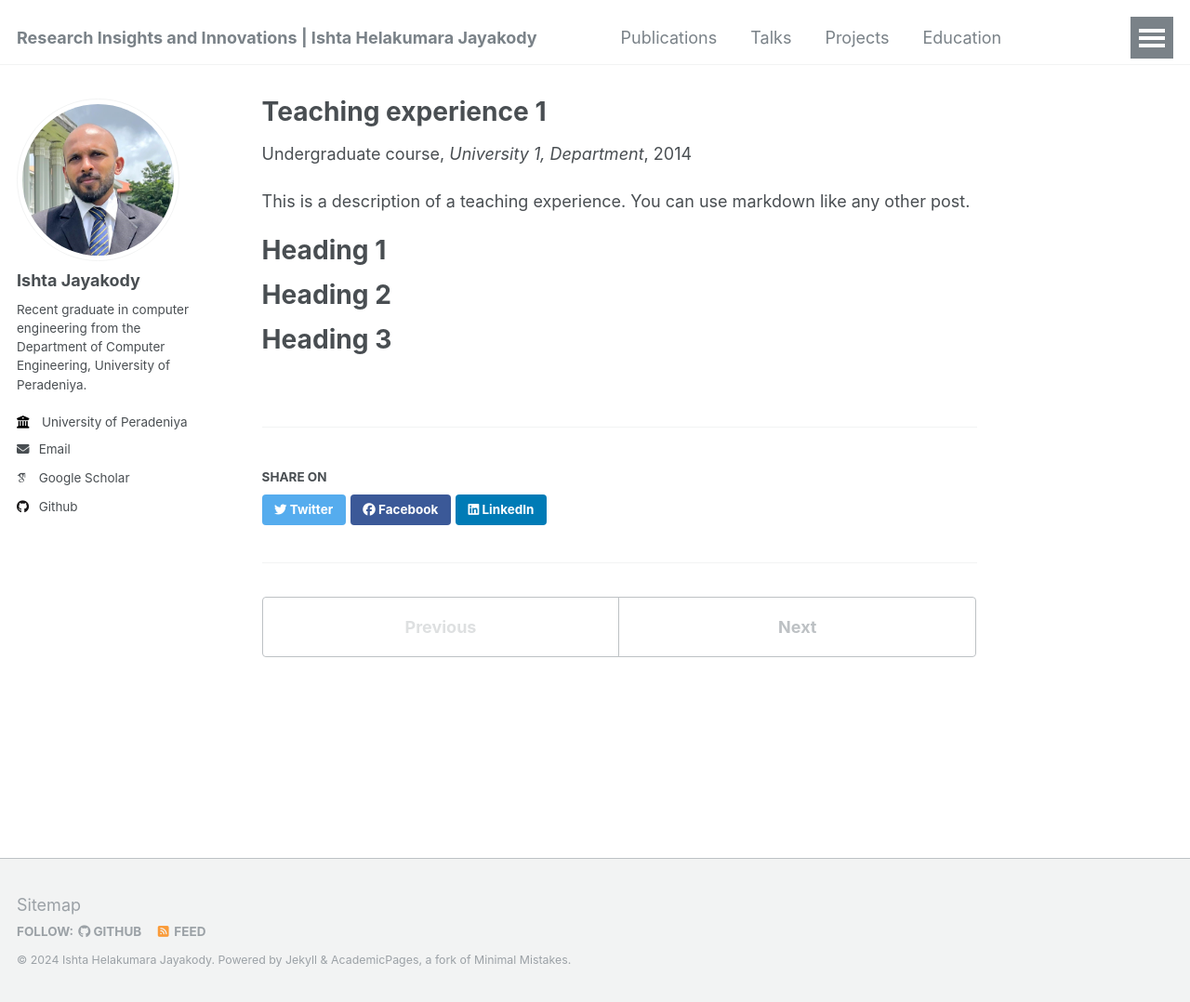
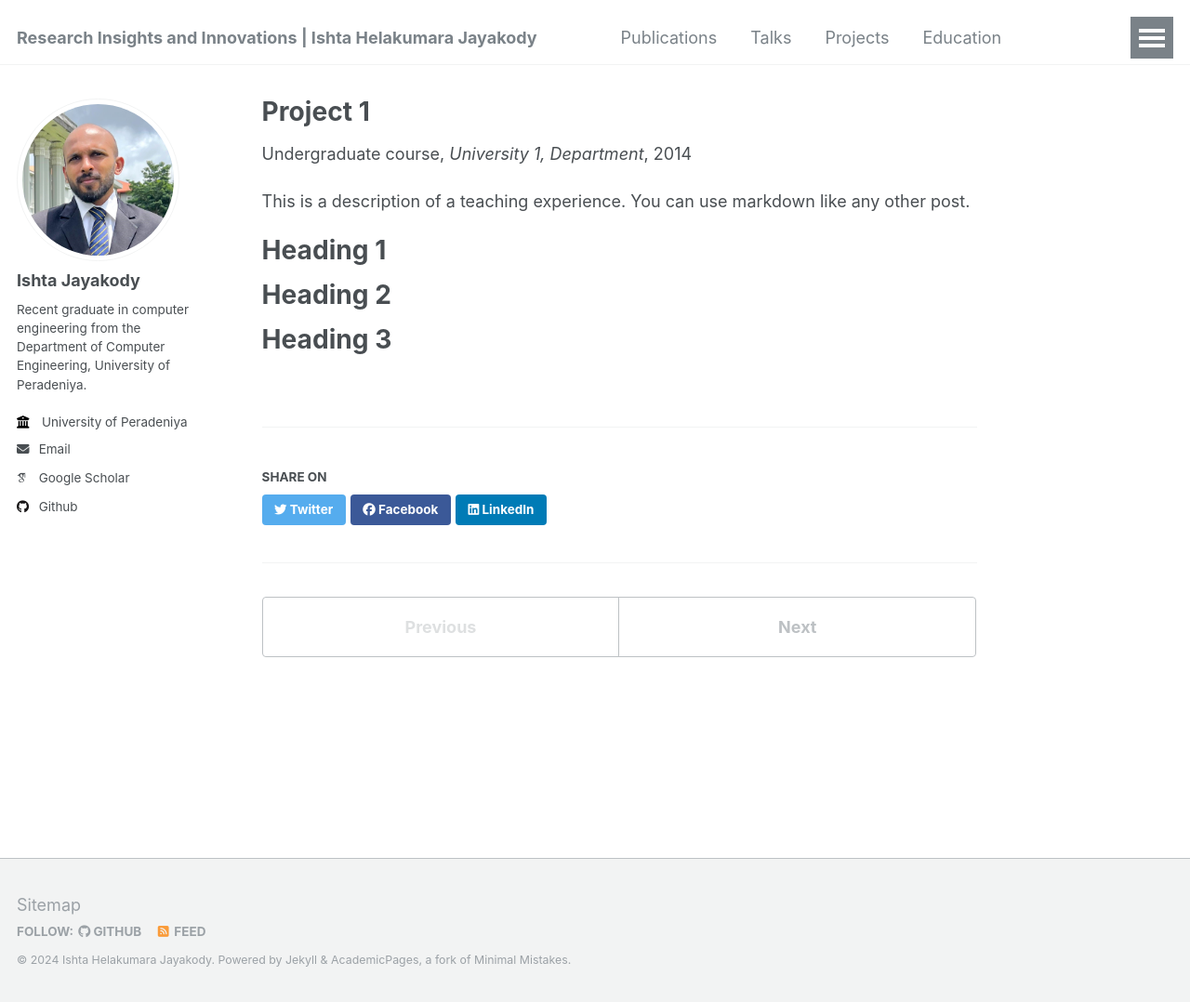
Before and after one commit to IshtaJayakody/IshtaJayakody.github.io, a Jekyll site: the page built from _teaching/2014-spring-teaching-1.md, in a window 1280 px wide and 1078 px high. Shown: the whole window at 93% size. Built offline with Jekyll 4.4.1, drawn with Linux system fonts in a browser that asks for light colours; some web fonts are replaced.

Commit message:
Update 2014-spring-teaching-1.md

```diff
--- a/_teaching/2014-spring-teaching-1.md
+++ b/_teaching/2014-spring-teaching-1.md
@@ -1,5 +1,5 @@
 ---
-title: "Teaching experience 1"
+title: "Project 1"
 collection: teaching
 type: "Undergraduate course"
 permalink: /teaching/2014-spring-teaching-1
```
